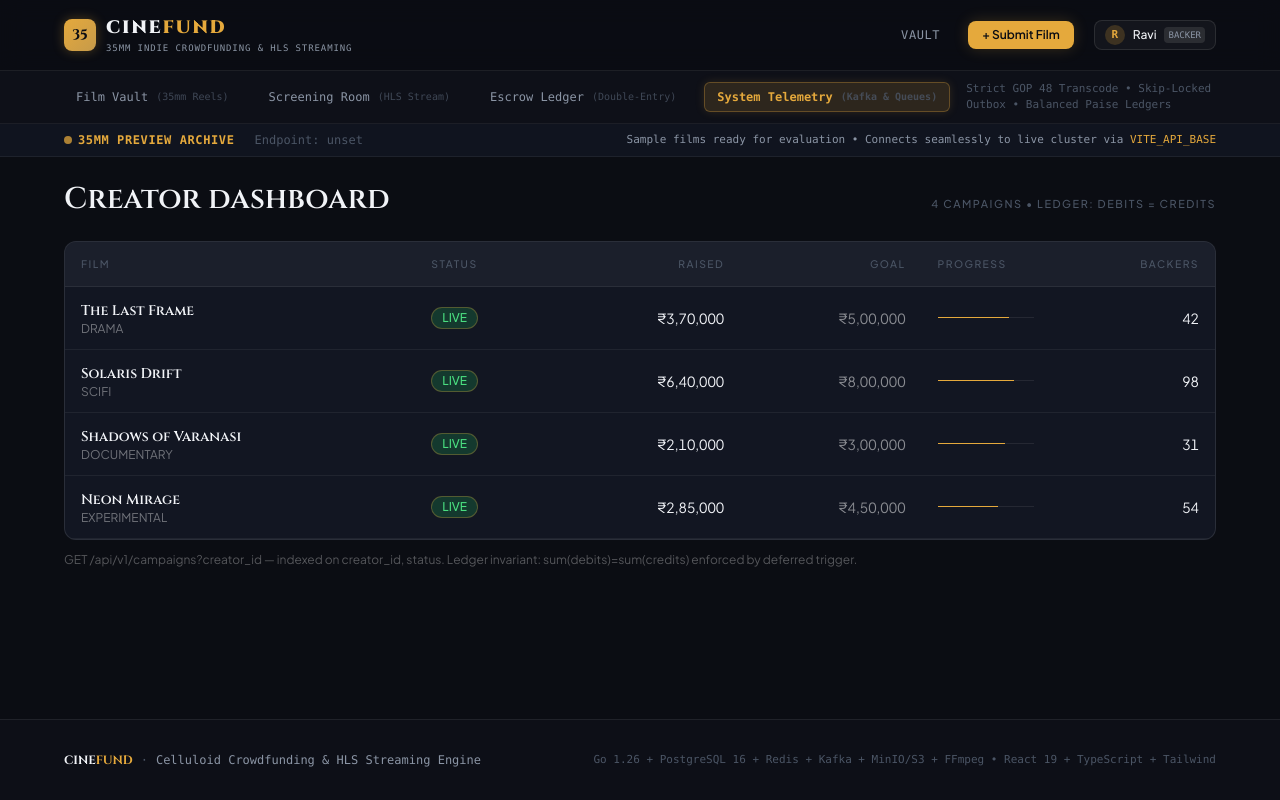
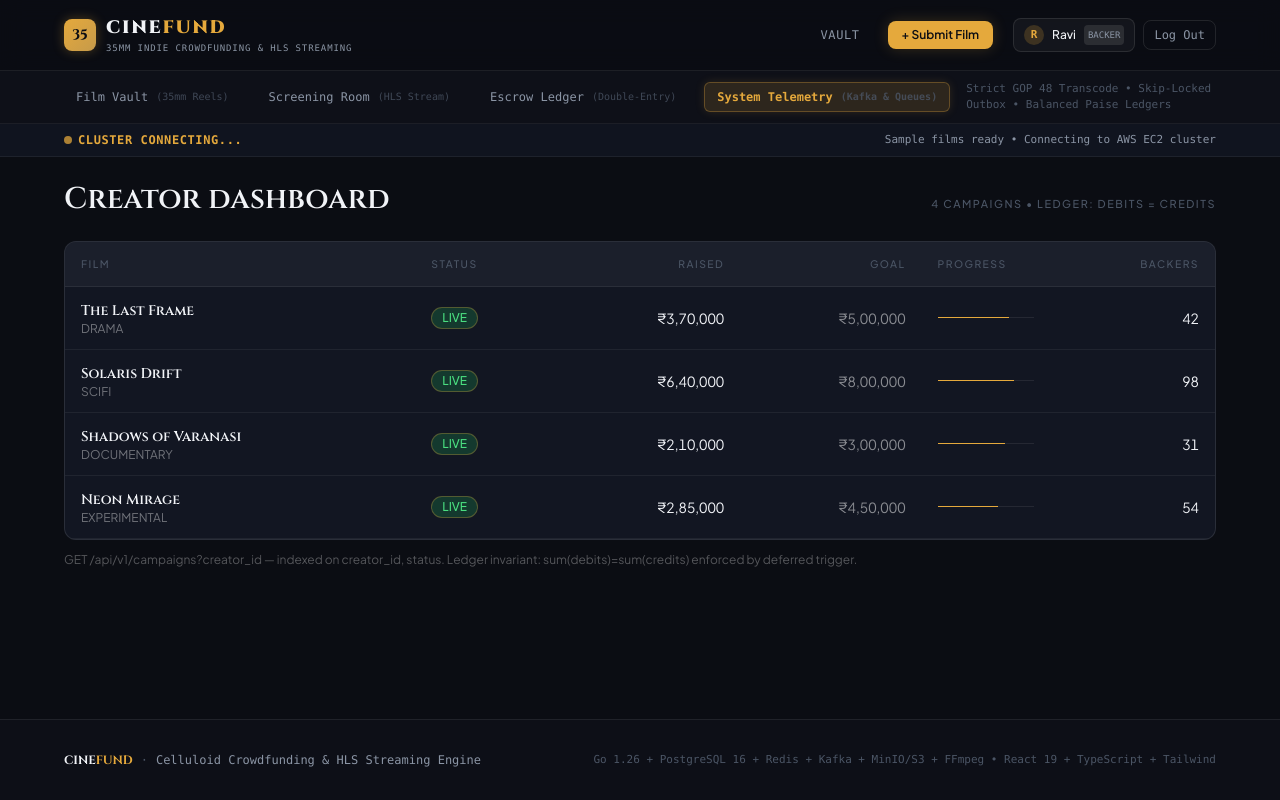
Before and after one commit to maczeo11/cinefund, a React (Vite) app in the folder web/: page /dashboard in a window 1280 px wide. Built offline with nearby package versions, Linux system fonts and the light colour scheme; no server answers.

Commit message:
feat(ui): add clear Login/Logout buttons and Live AWS EC2 Cluster indicators

```diff
--- a/web/src/components/AuthModal.tsx
+++ b/web/src/components/AuthModal.tsx
@@ -30,9 +30,10 @@ export const DEMO_USERS: UserProfile[] = [
 
 const STORAGE_KEY = 'cinefund_current_user'
 
-export function getActiveUser(): UserProfile {
+export function getActiveUser(): UserProfile | null {
   try {
     const saved = localStorage.getItem(STORAGE_KEY)
+    if (saved === 'null') return null
     if (saved) return JSON.parse(saved)
   } catch {
     // fallback
@@ -40,9 +41,17 @@ export function getActiveUser(): UserProfile {
   return DEMO_USERS[0]
 }
 
-export function setActiveUser(user: UserProfile) {
-  localStorage.setItem(STORAGE_KEY, JSON.stringify(user))
+export function setActiveUser(user: UserProfile | null) {
+  if (user === null) {
+    localStorage.setItem(STORAGE_KEY, 'null')
+  } else {
+    localStorage.setItem(STORAGE_KEY, JSON.stringify(user))
+  }
   window.dispatchEvent(new Event('cinefund_auth_change'))
+}
+
+export function logout() {
+  setActiveUser(null)
 }
 
 type Props = {
@@ -153,6 +162,18 @@ export default function AuthModal({ isOpen, onClose }: Props) {
                 )
               })}
             </div>
+
+            {current && (
+              <button
+                onClick={() => {
+                  logout()
+                  onClose()
+                }}
+                className="w-full mt-4 py-2.5 rounded-xl border border-crimson/30 bg-crimson/10 hover:bg-crimson/20 text-crimson text-xs font-mono font-medium transition-all"
+              >
+                Log Out of Current Session
+              </button>
+            )}
           </div>
         ) : (
           <div className="space-y-3 text-xs">
--- a/web/src/components/HealthBar.tsx
+++ b/web/src/components/HealthBar.tsx
@@ -11,13 +11,11 @@ export default function HealthBar() {
 
   useEffect(() => {
     const healthUrl = `${base.replace('/api/v1', '')}/health/ready`
-    Promise.all([
-      fetch(healthUrl).then(r => r.json().then(j => ({ ok: r.ok, j }))),
-      getConfig().catch(() => ({ razorpay_key_id: '' } as { razorpay_key_id: string })),
-    ])
-      .then(([{ ok, j }, cfg]) => {
+    fetch(healthUrl)
+      .then(r => r.json().then(j => ({ ok: r.ok, j })))
+      .then(({ ok, j }) => {
         setReady(j as Ready)
-        setMode(!ok ? 'archive' : (cfg as { razorpay_key_id?: string }).razorpay_key_id ? 'live' : 'fake')
+        setMode(ok && (j as Ready)?.postgres === 'ok' ? 'live' : 'archive')
       })
       .catch(() => {
         setMode('archive')
@@ -29,30 +27,21 @@ export default function HealthBar() {
       {mode === 'live' && (
         <span className="inline-flex items-center gap-1.5 text-emerald-400">
           <span className="h-2 w-2 rounded-full bg-emerald-500 animate-pulse" />
-          <span className="font-semibold tracking-wider uppercase">Live Go Cluster</span>
-        </span>
-      )}
-
-      {mode === 'fake' && (
-        <span className="inline-flex items-center gap-1.5 text-amber">
-          <span className="h-2 w-2 rounded-full bg-amber animate-pulse" />
-          <span className="font-semibold tracking-wider uppercase">Portfolio Dev Gateway</span>
+          <span className="font-semibold tracking-wider uppercase">Live AWS EC2 Cluster</span>
         </span>
       )}
 
       {mode === 'archive' && (
         <span className="inline-flex items-center gap-1.5 text-amber">
           <span className="h-2 w-2 rounded-full bg-amber animate-pulse" />
-          <span className="font-semibold tracking-wider uppercase">35mm Preview Archive</span>
+          <span className="font-semibold tracking-wider uppercase">Cluster Connecting...</span>
         </span>
       )}
-
-      <span className="text-silver-faint hidden md:inline">Endpoint: {base}</span>
 
       {ready && (
         <div className="flex items-center gap-3">
           <span className={`text-[11px] ${ready.postgres === 'ok' ? 'text-emerald-400' : 'text-crimson'}`}>
-            PG: {ready.postgres}
+            Neon PG: {ready.postgres}
           </span>
           <span className={`text-[11px] ${ready.redis === 'ok' ? 'text-emerald-400' : 'text-amber'}`}>
             Redis: {ready.redis}
@@ -60,21 +49,15 @@ export default function HealthBar() {
         </div>
       )}
 
-      {mode === 'archive' && (
-        <span className="text-silver-dim text-[11px] ml-auto">
-          Sample films ready for evaluation • Connects seamlessly to live cluster via <code className="text-amber">VITE_API_BASE</code>
+      {mode === 'live' && (
+        <span className="text-emerald-300/90 text-[11px] ml-auto hidden sm:inline">
+          Live Go Backend • Dual-Entry Escrow Ledger & Outbox Active
         </span>
       )}
 
-      {mode === 'fake' && (
-        <span className="text-amber/80 text-[11px] ml-auto hidden lg:inline">
-          HMAC + Redis SETNX + double-entry escrow active (paise integers)
-        </span>
-      )}
-
-      {mode === 'live' && (
-        <span className="text-emerald-300/80 text-[11px] ml-auto hidden lg:inline">
-          PostgreSQL Outbox + SKIP LOCKED transaction pooling live
+      {mode === 'archive' && (
+        <span className="text-silver-dim text-[11px] ml-auto">
+          Sample films ready • Connecting to AWS EC2 cluster
         </span>
       )}
     </div>
--- a/web/src/components/Navbar.tsx
+++ b/web/src/components/Navbar.tsx
@@ -1,5 +1,5 @@
 import { useState, useEffect } from 'react'
-import AuthModal, { getActiveUser, type UserProfile } from './AuthModal.tsx'
+import AuthModal, { getActiveUser, logout, type UserProfile } from './AuthModal.tsx'
 
 type Props = {
   onHome: () => void
@@ -8,7 +8,7 @@ type Props = {
 
 export default function Navbar({ onHome, onCreate }: Props) {
   const [authOpen, setAuthOpen] = useState(false)
-  const [user, setUser] = useState<UserProfile>(getActiveUser())
+  const [user, setUser] = useState<UserProfile | null>(getActiveUser())
 
   useEffect(() => {
     const handleAuthChange = () => setUser(getActiveUser())
@@ -54,20 +54,41 @@ export default function Navbar({ onHome, onCreate }: Props) {
             + Submit Film
           </button>
 
-          {/* User Auth Switcher Button */}
+          {/* User Auth Switcher & Log Out Buttons */}
+          {user ? (
+            <div className="flex items-center gap-2">
               <button
                 onClick={() => setAuthOpen(true)}
-            className="flex items-center gap-2 px-2.5 py-1 rounded-lg border border-white/10 bg-white/[0.04] hover:bg-white/[0.08] hover:border-amber/40 transition-all text-xs"
-            title="Switch User / Security Details"
+                className="flex items-center gap-2 px-2.5 py-1.5 rounded-lg border border-white/10 bg-white/[0.04] hover:bg-white/[0.08] hover:border-amber/40 transition-all text-xs"
+                title="Switch User Role"
               >
                 <span className="h-5 w-5 rounded-full bg-amber/20 text-amber font-mono font-bold text-[11px] flex items-center justify-center">
                   {user.avatar}
                 </span>
                 <span className="hidden sm:inline font-medium text-silver">{user.name}</span>
-            <span className="text-[9px] font-mono px-1 py-0.2 rounded bg-white/10 text-silver-dim hidden md:inline">
+                <span className="text-[9px] font-mono px-1 py-0.5 rounded bg-white/10 text-silver-dim hidden md:inline">
                   {user.role}
                 </span>
               </button>
+
+              <button
+                onClick={() => {
+                  logout()
+                }}
+                className="text-xs font-mono text-silver-dim hover:text-crimson px-2.5 py-1.5 rounded-lg border border-white/10 hover:border-crimson/30 hover:bg-crimson/10 transition-all"
+                title="Log Out"
+              >
+                Log Out
+              </button>
+            </div>
+          ) : (
+            <button
+              onClick={() => setAuthOpen(true)}
+              className="flex items-center gap-1.5 px-3 py-1.5 rounded-lg border border-amber/40 bg-amber/10 hover:bg-amber/20 text-amber text-xs font-medium font-mono transition-all active:scale-95 shadow-[0_0_12px_rgba(229,169,60,0.15)]"
+            >
+              <span>Log In</span>
+            </button>
+          )}
         </nav>
       </header>
 
```
Lines whose indentation alone changed are shown as unchanged.
